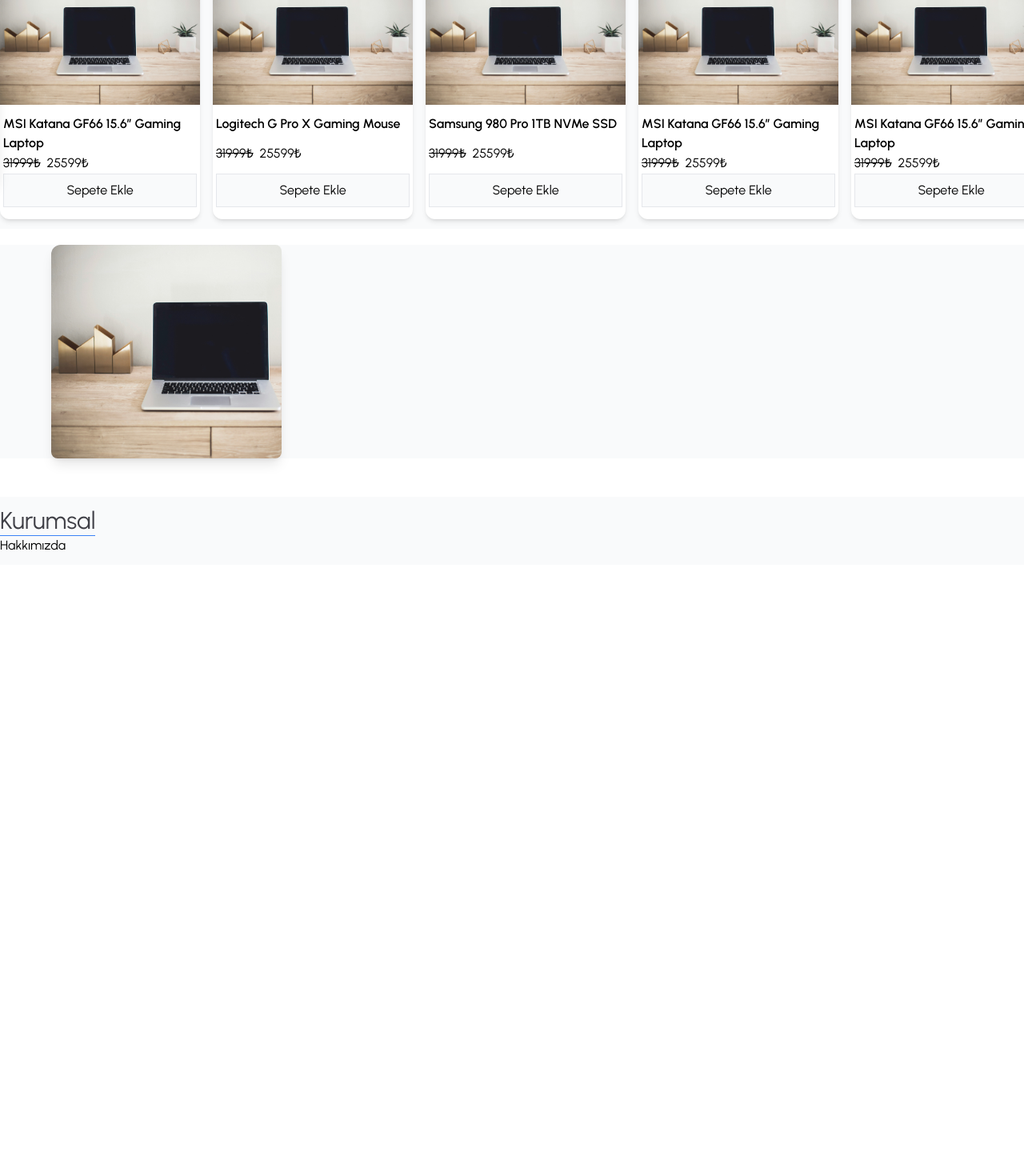
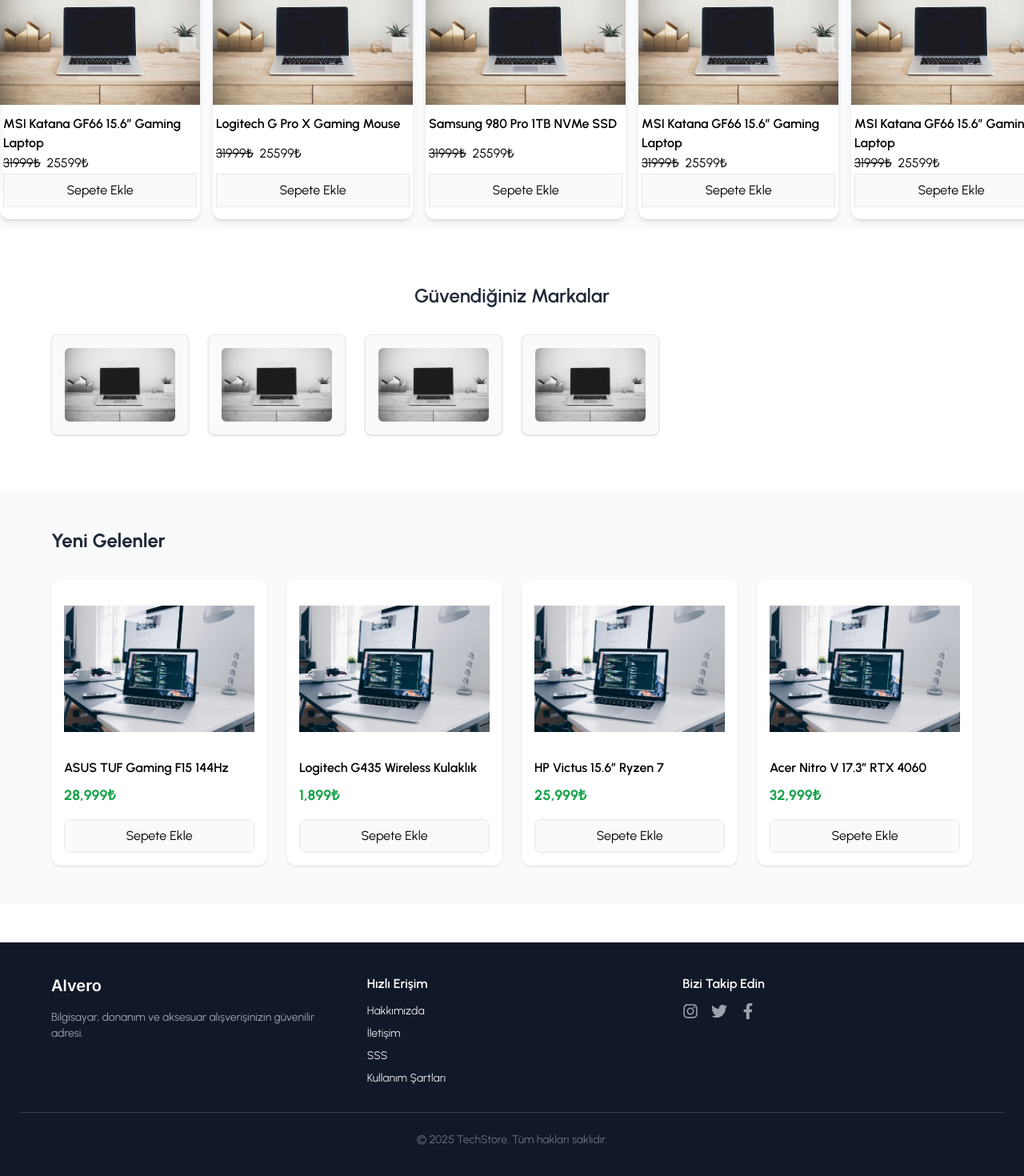
Before and after one commit to batuhankanra/Computer_template, a Next.js app: page / in a window 1280 px wide. Shown: the part 572-2042 px from the top of the page at 80% size. Before the commit the page ends 1278 px from the top, so only its background shows below. Built offline with nearby package versions, Linux system fonts and the light colour scheme; no server answers.

Commit message:
footer added

```diff
--- /dev/null
+++ b/app/(clinet)/(pages)/homeComponents/NewArrivals.tsx
@@ -0,0 +1,65 @@
+import Image from 'next/image';
+import React from 'react'
+import image1 from '@/public/banner/computer2.jpg'
+
+const newProducts: ProductProps[] = [
+  {
+    id: 1,
+    name: "ASUS TUF Gaming F15 144Hz",
+    image: image1.src,
+    price: 28999,
+  },
+  {
+    id: 2,
+    name: "Logitech G435 Wireless Kulaklık",
+    image: image1.src,
+    price: 1899,
+  },
+  {
+    id: 3,
+    name: "HP Victus 15.6” Ryzen 7",
+    image: image1.src,
+    price: 25999,
+  },
+  {
+    id: 4,
+    name: "Acer Nitro V 17.3” RTX 4060",
+    image: image1.src,
+    price: 32999,
+  },
+];
+
+const NewArrivals = () => {
+  return (
+    <section className="bg-gray-50 py-12 px-4">
+      <div className="max-w-6xl mx-auto">
+        <h2 className="text-2xl font-bold mb-8 text-gray-800">Yeni Gelenler</h2>
+        <div className="grid grid-cols-1 sm:grid-cols-2 md:grid-cols-3 lg:grid-cols-4 gap-6">
+          {newProducts.map((product) => (
+            <div
+              key={product.id}
+              className="bg-white rounded-xl shadow hover:shadow-lg transition p-4"
+            >
+              <Image
+                src={product.image}
+                alt={product.name}
+                width={300}
+                height={120}
+                className="w-full h-48 object-contain mb-4"
+              />
+              <h3 className="font-semibold text-md mb-2">{product.name}</h3>
+              <p className="text-lg font-bold text-green-600 mb-4">
+                {product.price.toLocaleString()}₺
+              </p>
+              <button className="w-full bg-third  py-2 rounded-lg border border-fifth hover:border-primary  transition">
+                Sepete Ekle
+              </button>
+            </div>
+          ))}
+        </div>
+      </div>
+    </section>
+  )
+}
+
+export default NewArrivals
--- a/app/(clinet)/(pages)/homeComponents/homeCategory.tsx
+++ b/app/(clinet)/(pages)/homeComponents/homeCategory.tsx
@@ -2,18 +2,57 @@
 import image1 from '@/public/banner/computer1.jpg'
 
 
+const CompanyLogo:CompanyLogo[]=[
+  {
+    id:1,
+    title:'MSI',
+    link:'/msi',
+    image:image1.src
+  },
+  {
+    id:2,
+    title:'Lenova',
+    link:'/Lenova',
+    image:image1.src
+  },
+  {
+    id:3,
+    title:'Lenova',
+    link:'/Lenova',
+    image:image1.src
+  },
+  {
+    id:4,
+    title:'Lenova',
+    link:'/Lenova',
+    image:image1.src
+  },
+]
+
 const HomeCategory = () => {
   return (
-    <section className='w-full flex flex-col bg-third ' >
-      <div className='max-w-6xl mx-auto grid grid-cols-2 md:grid-cols-4' >
-        <div className="overflow-hidden rounded-lg shadow-lg">
-          <div className="w-[400px] ">
-            <Image src={image1} alt={'sa'} width={400} height={150} className='object-cover rounded-t-xl' />
-
-          </div>
+     <section className="bg-white py-12 px-4">
+      <div className="max-w-6xl mx-auto text-center">
+        <h2 className="text-xl sm:text-2xl font-semibold mb-8 text-gray-800">
+           Güvendiğiniz Markalar
+        </h2>
+        <div className="grid grid-cols-2 sm:grid-cols-3 md:grid-cols-6 gap-6 items-center">
+          {CompanyLogo.map((brand) => (
+            <div
+              key={brand.id}
+              className="flex justify-center items-center p-4 bg-gray-50 rounded-lg shadow hover:shadow-md transition border border-fifth hover:border-primary hover:scale-110 cursor-pointer"
+            >
+              <Image
+                src={brand.image}
+                alt={brand.title}
+                width={300}
+                height={100}
+                className=" object-contain grayscale hover:grayscale-0 transition rounded-md"
+              />
+            </div>
+          ))}
         </div>
       </div>
-
     </section>
   )
 }
--- a/app/(clinet)/(pages)/page.tsx
+++ b/app/(clinet)/(pages)/page.tsx
@@ -2,6 +2,7 @@
 
 import Hero from "./homeComponents/hero"
 import HomeCategory from "./homeComponents/homeCategory"
+import NewArrivals from "./homeComponents/NewArrivals"
 import PromotionalProducts from "./homeComponents/PromotionalProducts"
 
 
@@ -11,6 +12,7 @@
       <Hero />
       <PromotionalProducts />
       <HomeCategory />
+      <NewArrivals  />
     </div>
   )
 }
--- a/app/(clinet)/components/footer.tsx
+++ b/app/(clinet)/components/footer.tsx
@@ -1,15 +1,52 @@
 import React from 'react'
+import { FaFacebookF, FaInstagram, FaTwitter } from 'react-icons/fa'
 
 const Footer = () => {
+    const currentYear = new Date().getFullYear();
   return (
-    <div className='w-full flex items-center bg-third'>
-      <div className='container mx-auto py-3 flex items-center'>
-        <div className='flex flex-col'>
-          <h1 className='border-b text-3xl text-zinc-700 border-secondary'>Kurumsal</h1>
-          <p>Hakkımızda</p>
+     <footer className="bg-gray-900 text-gray-200 py-10 px-6">
+      <div className="max-w-6xl mx-auto grid grid-cols-1 md:grid-cols-3 gap-8">
+        {/* Site Bilgisi */}
+        <div>
+          <h2 className="text-xl font-semibold text-white mb-4 font-sans">Alvero</h2>
+          <p className="text-sm text-gray-400">
+            Bilgisayar, donanım ve aksesuar alışverişinizin güvenilir adresi.
+          </p>
+        </div>
+
+        {/* Menü */}
+        <div>
+          <h3 className="font-semibold mb-3 text-white">Hızlı Erişim</h3>
+          <ul className="space-y-2 text-sm">
+            <li><a href="#" className="hover:underline">Hakkımızda</a></li>
+            <li><a href="#" className="hover:underline">İletişim</a></li>
+            <li><a href="#" className="hover:underline">SSS</a></li>
+            <li><a href="#" className="hover:underline">Kullanım Şartları</a></li>
+          </ul>
+        </div>
+
+        {/* Sosyal Medya */}
+        <div>
+          <h3 className="font-semibold mb-3 text-white">Bizi Takip Edin</h3>
+          <div className="flex space-x-4">
+            <a href="#" className="text-gray-400 hover:text-white transition">
+              <FaInstagram size={20} />
+            </a>
+            <a href="#" className="text-gray-400 hover:text-white transition">
+              <FaTwitter size={20} />
+            </a>
+            <a href="#" className="text-gray-400 hover:text-white transition">
+              <FaFacebookF size={20} />
+            </a>
+          </div>
         </div>
       </div>
-    </div>
+
+      {/* Alt Kısım */}
+      <div className="mt-8 border-t border-gray-700 pt-6 text-center text-sm text-gray-500">
+        © {currentYear} TechStore. Tüm hakları saklıdır.
+      </div>
+    </footer>
   )
 }
 
```
Also changed, not shown: app/typescript/type.d.ts (+7 -0 lines).
